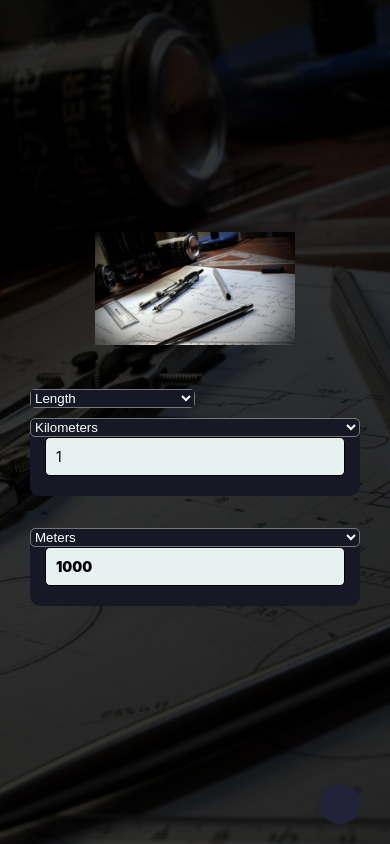
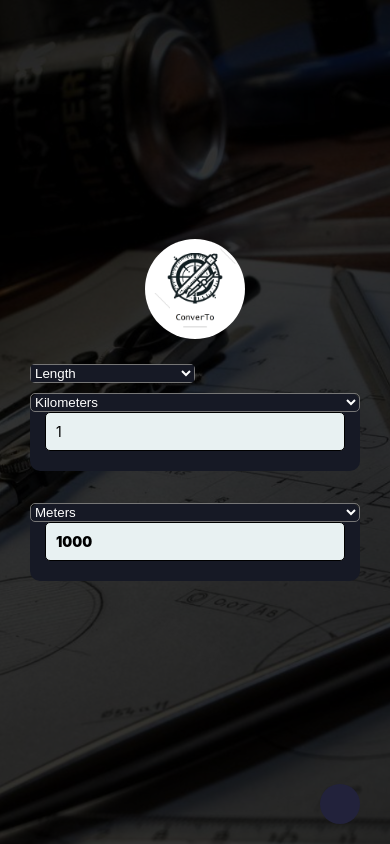
Before and after one commit to darshan-dinesh-mp/converto-app, a React Native app: screen /Home in a window 390 px wide. Built offline with nearby package versions, Linux system fonts and the light colour scheme; some icons are missing.

Commit message:
app logo changed

```diff
--- a/Screens/HomeScreen.tsx
+++ b/Screens/HomeScreen.tsx
@@ -43,7 +43,7 @@ const HomeScreen = () => {
         >
             <View style={{ padding: 30, backgroundColor: 'rgba(0,0,0,0.8)', height: '100%', width: '100%', display: 'flex', justifyContent: 'center' }}>
                 <Image
-                    source={require('../assets/pxfuel.jpg')}
+                    source={require('../assets/app_logo_2.png')}
                     style={styles.logo}
                     resizeMode="contain"
                 />
@@ -130,12 +130,14 @@ const styles = StyleSheet.create({
         alignItems: 'center',
     },
     logo: {
-        width: 200,
-        height: 200,
+        width: 100,
+        height: 100,
+        margin: 25,
         display: 'flex',
         flexDirection: 'row',
         alignSelf: 'center',
         justifyContent: 'center',
+        borderRadius: 50,
     },
     pickerContainer: {
         width: '50%',
--- a/Screens/LoadingScreen.tsx
+++ b/Screens/LoadingScreen.tsx
@@ -22,7 +22,7 @@ const LoadingScreen = ({ navigation }) => {
 
         const timeout = setTimeout(() => {
             navigation.replace('Home');
-        }, 4000);
+        }, 50000);
 
         return () => {
             clearInterval(interval);
@@ -34,11 +34,11 @@ const LoadingScreen = ({ navigation }) => {
         <View style={styles.container}>
 
             <Image
-                source={require('../assets/pxfuel.jpg')}
+                source={require('../assets/app_logo_2.png')}
                 style={styles.logo}
                 resizeMode="contain"
             />
-            <Text style={styles.welcomeText}>Welcome To <Text style={{ fontWeight: '900' }}>ConverTo!</Text></Text>
+            <Text style={styles.welcomeText}>Welcome!</Text>
             <Text style={{ marginBottom: 20, color: 'black' }}>Your All-in-One Unit Conversion App</Text>
             <View style={{ display: 'flex', flexDirection: 'row', alignItems: 'center', justifyContent: 'center', gap: 5 }}>
                 <Text style={{ color: 'black', fontWeight: '500' }}>loading</Text>
@@ -47,7 +47,7 @@ const LoadingScreen = ({ navigation }) => {
                     style={styles.gif}
                 />
             </View>
-            <Text style={{ color: 'gray', fontSize: 10, position: 'absolute', bottom: 0 }}>Made by d_rsh_n</Text>
+            <Text style={{ color: 'gray', fontSize: 10, position: 'absolute', bottom: 0 }}>Made by Darshan</Text>
         </View>
     );
 };
@@ -63,7 +63,10 @@ const styles = StyleSheet.create({
         width: 200,
         height: 200,
         marginBottom: 20,
-        borderRadius: 50,
+        borderRadius: 500,
+        borderWidth: 1,
+        borderColor: 'black',
+        elevation: 5,
     },
     gif: {
         width: 30,
@@ -71,7 +74,7 @@ const styles = StyleSheet.create({
     },
     welcomeText: {
         fontSize: 24,
-        fontWeight: '500',
+        fontWeight: '900',
         marginBottom: 10,
         color: 'black'
     },
```
Also changed, not shown: assets/app_logo_2.png (added), 22 other files (tests, documents, lock files or other folders).
